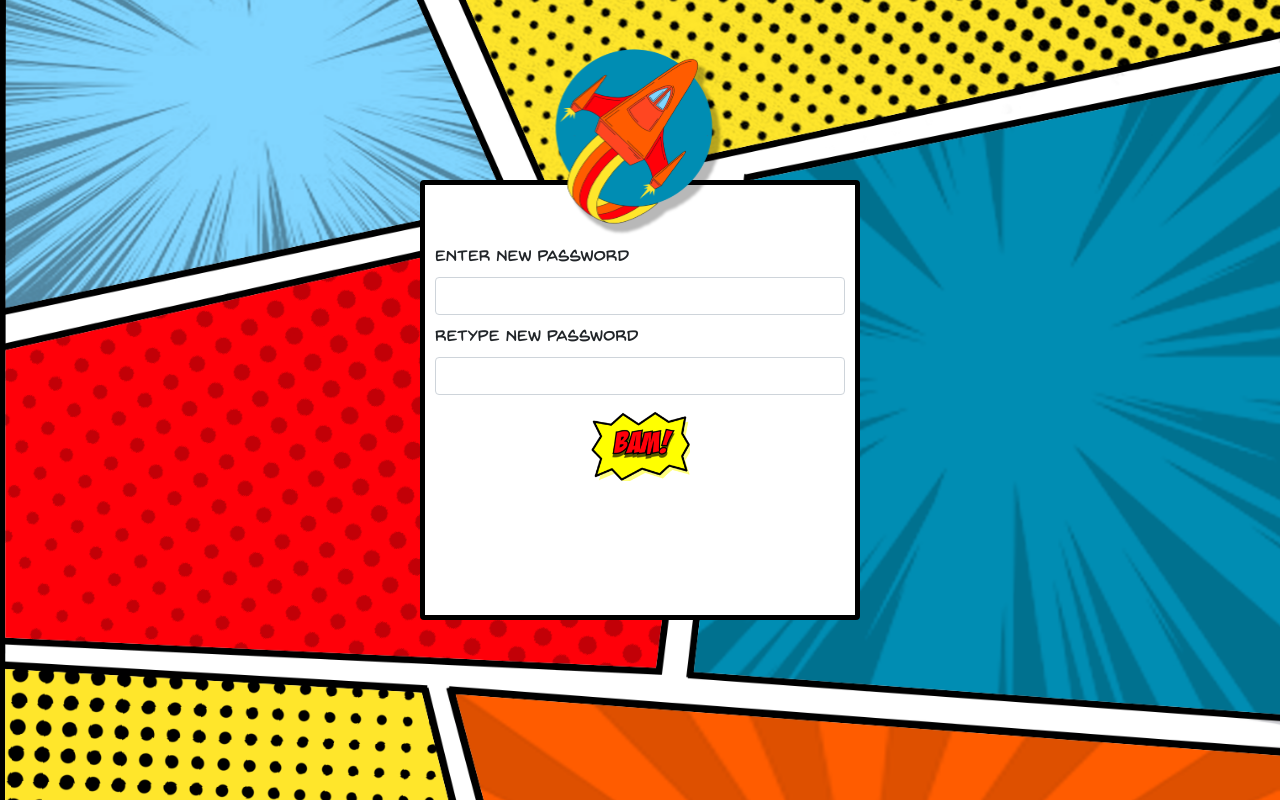
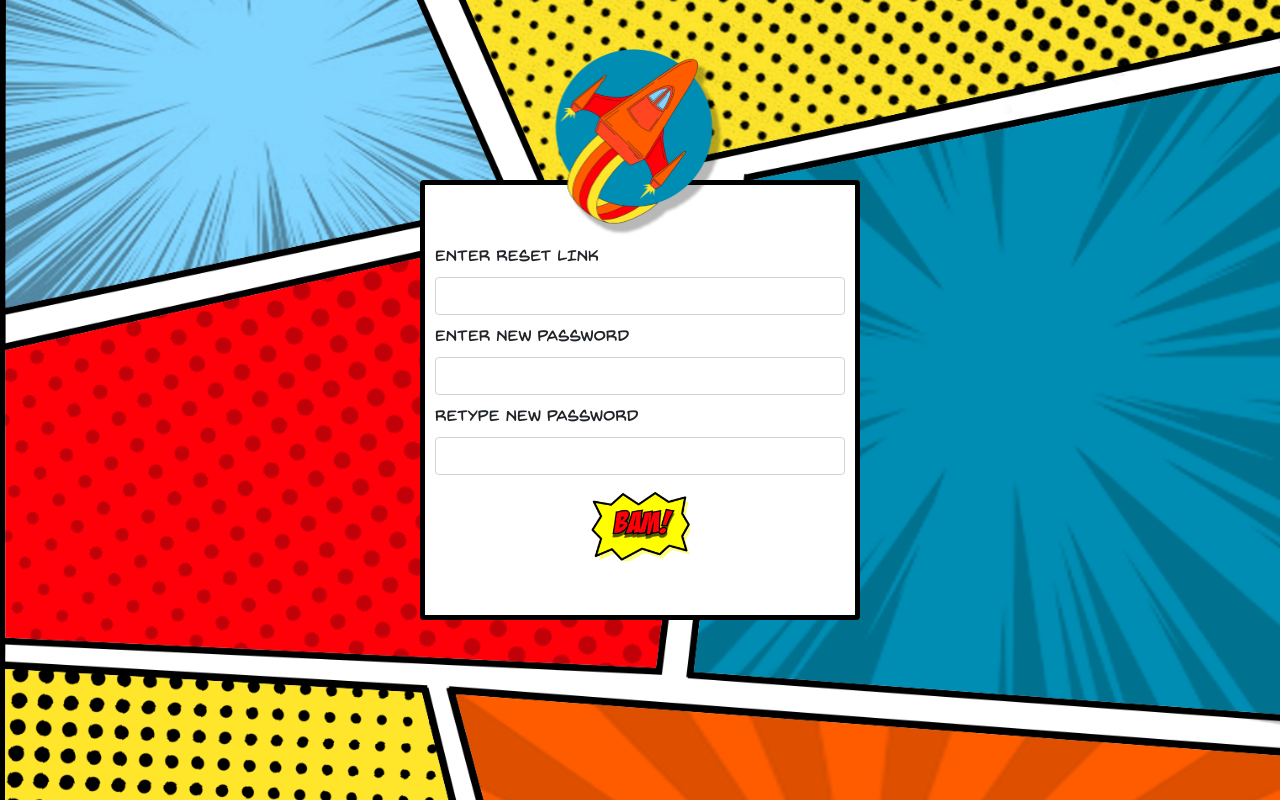
Before and after one commit to Hello-World-Purdue/hw21-frontend, a Next.js app: page /auth/reset in a window 1280 px wide. Built offline with nearby package versions, Linux system fonts and the light colour scheme.

Commit message:
added reset link field to reset form

```diff
--- a/Components/Forms/ResetForm.tsx
+++ b/Components/Forms/ResetForm.tsx
@@ -7,6 +7,7 @@ import "bootstrap/dist/css/bootstrap.min.css";
 import styles from "../../styles/forms.module.css";
 
 const ResetForm: React.FC<{ updatePassword: (password) => void }> = (props) => {
+	const [resetLink, setResetLink] = useState<string>('');
     const [passOne, setPassOne] = useState<string>("");
 	const [passTwo, setPassTwo] = useState<string>("");
 
@@ -22,6 +23,10 @@ const ResetForm: React.FC<{ updatePassword: (password) => void }> = (props) => {
 
 	const handlePassTwo = (event: any) => {
 		setPassTwo(event.target.value);
+	};
+
+	const handleResetLink = (event: any) => {
+		setResetLink(event.taget.value);
 	};
 
     function validatePassword(): boolean {
@@ -70,12 +75,27 @@ const ResetForm: React.FC<{ updatePassword: (password) => void }> = (props) => {
 			return;
 		}
 
+		const formData = {
+			resetLink,
+			password: passOne
+		}
+
 		props.updatePassword(passOne);
 	}
 
     return (
         <Card className={styles.formContainer}>
 			<Form className={styles.resetForm} onSubmit={submitForm}>
+			<Form.Group className={styles.formField}>
+					<Form.Label>ENTER RESET LINK</Form.Label>
+					<Form.Control
+						onChange={handleResetLink}
+						type="text"
+						name="resetLink"
+						required
+					/>
+				</Form.Group>
+
 				<Form.Group className={styles.formField}>
 					<Form.Label>ENTER NEW PASSWORD</Form.Label>
 					<Form.Control
```
